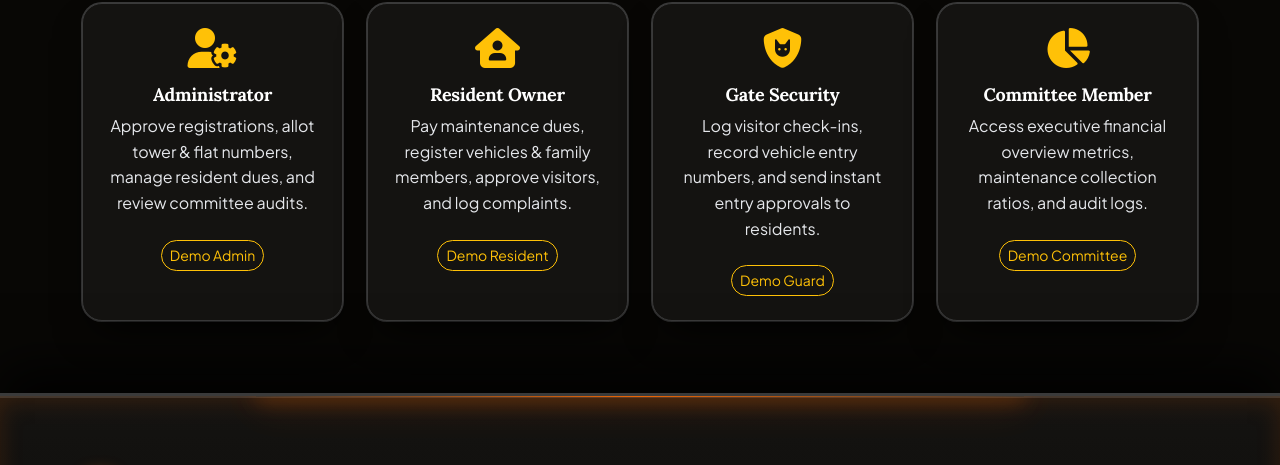
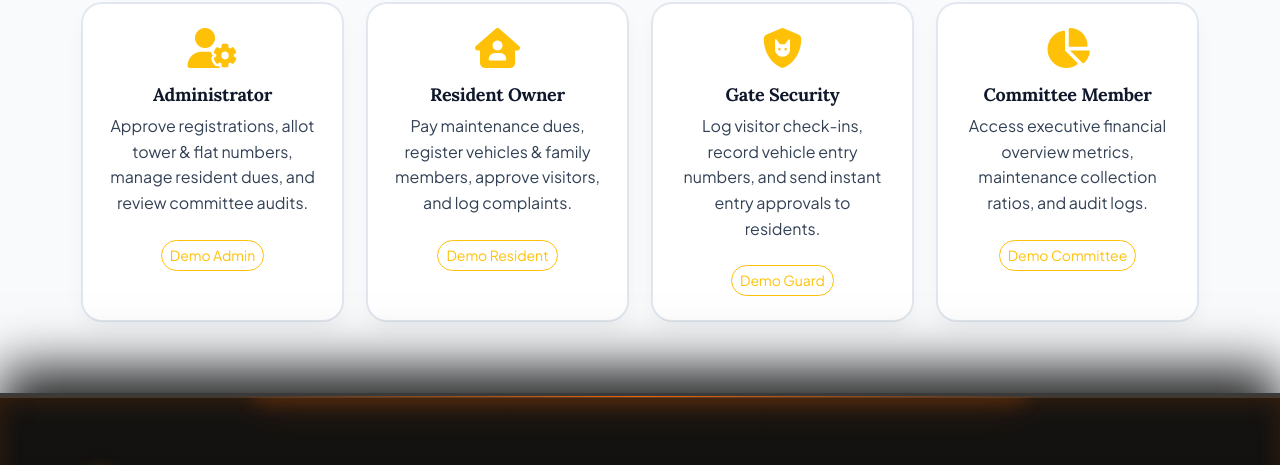
Before and after one commit to jenilbarad089-eng/SSM, a website: page public/index.html in a window 1280 px wide. Shown: the part 1692-2157 px from the top of the page. Drawn offline with nearby package versions, Linux system fonts and the light colour scheme.

Commit message:
Enforce Light Mode theme and update typography font colors site-wide across all 12 HTML pages

```diff
--- a/public/css/style.css
+++ b/public/css/style.css
@@ -2,22 +2,23 @@
 
 @import url('https://fonts.googleapis.com/css2?family=Lora:ital,wght@0,500;0,600;0,700;1,400;1,600&family=Plus+Jakarta+Sans:ital,wght@0,400;0,500;0,600;0,700;0,800;1,400;1,600&family=Inter:wght@400;500;600;700;800&display=swap');
 
-:root, [data-theme="dark"] {
+:root, [data-theme="light"] {
   --font-heading: 'Lora', 'Plus Jakarta Sans', Georgia, serif;
   --font-body: 'Plus Jakarta Sans', 'Inter', system-ui, -apple-system, sans-serif;
   --font-family: 'Plus Jakarta Sans', 'Inter', system-ui, -apple-system, sans-serif;
 
-  /* 60% Neutral Backgrounds (Vanta Obsidian Black #080705) */
-  --bg-primary: #080705;
-  --bg-secondary: #100F0D;
-  --bg-card: #141311;
+  /* 60% Neutral Backgrounds (Crisp Light Slate) */
+  --bg-primary: #F8FAFC;
+  --bg-secondary: #F1F5F9;
+  --bg-card: #FFFFFF;
 
-  /* 30% Supporting UI Surfaces & Borders (#3A3A3A) */
-  --surface-card: #181715;
-  --surface-active: #242320;
-  --surface-input: #181715;
-  --border-color: #3A3A3A;
-  --border-glow: rgba(255, 107, 0, 0.4);
+  /* 30% Supporting UI Surfaces & Borders */
+  --surface-card: #FFFFFF;
+  --surface-active: #FFF7ED;
+  --surface-input: #F8FAFC;
+  --border-color: #E2E8F0;
+  --border-dark: #CBD5E1;
+  --border-glow: rgba(255, 107, 0, 0.25);
 
   /* 10% Accent Colors (Vivid Sunset Orange) */
   --accent-orange: #FF6B00;
@@ -27,17 +28,17 @@
   --accent-warning: #F59E0B;
   --accent-danger: #EF4444;
 
-  /* Typography Text Colors */
-  --text-heading: #FFFFFF;
-  --text-primary: #F8FAFC;
-  --text-secondary: #E5E7EB;
-  --text-muted: #9CA3AF;
+  /* Typography Text Colors (High-Contrast Obsidian & Dark Slate) */
+  --text-heading: #0F172A;
+  --text-primary: #1E293B;
+  --text-secondary: #334155;
+  --text-muted: #64748B;
 
   /* Input States */
-  --input-bg: #161512;
-  --input-border: #3A3A3A;
-  --input-text: #FFFFFF;
-  --input-placeholder: #9CA3AF;
+  --input-bg: #FFFFFF;
+  --input-border: #CBD5E1;
+  --input-text: #0F172A;
+  --input-placeholder: #94A3B8;
 
   /* Radii & Shadows */
   --radius-xl: 20px;
@@ -45,41 +46,41 @@
   --radius-md: 12px;
   --radius-sm: 8px;
 
-  --shadow-card: 0 20px 40px -15px rgba(0, 0, 0, 0.8), 0 0 0 1px #3A3A3A;
-  --shadow-glow: 0 0 30px rgba(255, 107, 0, 0.35);
+  --shadow-card: 0 10px 25px -5px rgba(15, 23, 42, 0.06), 0 0 0 1px #E2E8F0;
+  --shadow-glow: 0 10px 25px -5px rgba(255, 107, 0, 0.2);
 
   /* Navbar & Footer specific */
-  --navbar-bg: rgba(8, 7, 5, 0.85);
-  --footer-bg: #080705;
-  --footer-border: #3A3A3A;
+  --navbar-bg: rgba(255, 255, 255, 0.95);
+  --footer-bg: #0F172A;
+  --footer-border: #1E293B;
 }
 
-[data-theme="light"] {
-  --bg-primary: #F8FAFC;
-  --bg-secondary: #F1F5F9;
-  --bg-card: #FFFFFF;
-  --surface-card: #FFFFFF;
-  --surface-active: #FFF7ED;
-  --surface-input: #F8FAFC;
-  --border-color: #E2E8F0;
-  --border-glow: rgba(255, 107, 0, 0.25);
+[data-theme="dark"] {
+  --bg-primary: #080705;
+  --bg-secondary: #100F0D;
+  --bg-card: #141311;
+  --surface-card: #181715;
+  --surface-active: #242320;
+  --surface-input: #181715;
+  --border-color: #3A3A3A;
+  --border-glow: rgba(255, 107, 0, 0.4);
   --accent-orange: #FF6B00;
   --accent-blue: #FF6B00;
   --accent-purple: #EA580C;
   --accent-success: #10B981;
   --accent-warning: #F59E0B;
   --accent-danger: #EF4444;
-  --text-heading: #0F172A;
-  --text-primary: #1E293B;
-  --text-secondary: #334155;
-  --text-muted: #64748B;
-  --input-bg: #FFFFFF;
-  --input-border: #CBD5E1;
-  --input-text: #0F172A;
-  --input-placeholder: #94A3B8;
-  --shadow-card: 0 10px 25px -5px rgba(15, 23, 42, 0.06), 0 0 0 1px #E2E8F0;
-  --shadow-glow: 0 10px 25px -5px rgba(255, 107, 0, 0.2);
-  --navbar-bg: rgba(255, 255, 255, 0.95);
+  --text-heading: #FFFFFF;
+  --text-primary: #F8FAFC;
+  --text-secondary: #E5E7EB;
+  --text-muted: #9CA3AF;
+  --input-bg: #161512;
+  --input-border: #3A3A3A;
+  --input-text: #FFFFFF;
+  --input-placeholder: #9CA3AF;
+  --shadow-card: 0 20px 40px -15px rgba(0, 0, 0, 0.8), 0 0 0 1px #3A3A3A;
+  --shadow-glow: 0 0 30px rgba(255, 107, 0, 0.35);
+  --navbar-bg: rgba(8, 7, 5, 0.85);
   --footer-bg: #080705;
   --footer-border: #3A3A3A;
 }
--- a/public/index.html
+++ b/public/index.html
@@ -1,5 +1,5 @@
 <!DOCTYPE html>
-<html lang="en" data-theme="dark">
+<html lang="en" data-theme="light">
 <head>
   <meta charset="UTF-8">
   <meta name="viewport" content="width=device-width, initial-scale=1.0">
--- a/public/js/theme.js
+++ b/public/js/theme.js
@@ -5,14 +5,14 @@
 
 (function () {
   const STORAGE_KEY = 'ssm_theme_preference';
-  const saved = localStorage.getItem(STORAGE_KEY) || 'dark';
+  const saved = localStorage.getItem(STORAGE_KEY) || 'light';
   document.documentElement.setAttribute('data-theme', saved);
 })();
 
 function toggleTheme() {
   const html = document.documentElement;
-  const current = html.getAttribute('data-theme') || 'dark';
-  const next = current === 'dark' ? 'light' : 'dark';
+  const current = html.getAttribute('data-theme') || 'light';
+  const next = current === 'light' ? 'dark' : 'light';
   html.setAttribute('data-theme', next);
   localStorage.setItem('ssm_theme_preference', next);
   updateThemeIcon(next);
```
Also changed, not shown: public/admin.html (+1 -1 lines), public/changelog.html (+1 -1 lines), public/committee.html (+1 -1 lines), public/cookies.html (+1 -1 lines), public/docs.html (+1 -1 lines), public/guard.html (+1 -1 lines), public/login.html (+1 -1 lines), public/privacy.html (+1 -1 lines), public/resident.html (+1 -1 lines), public/terms.html (+1 -1 lines), public/waiting-approval.html (+1 -1 lines).
